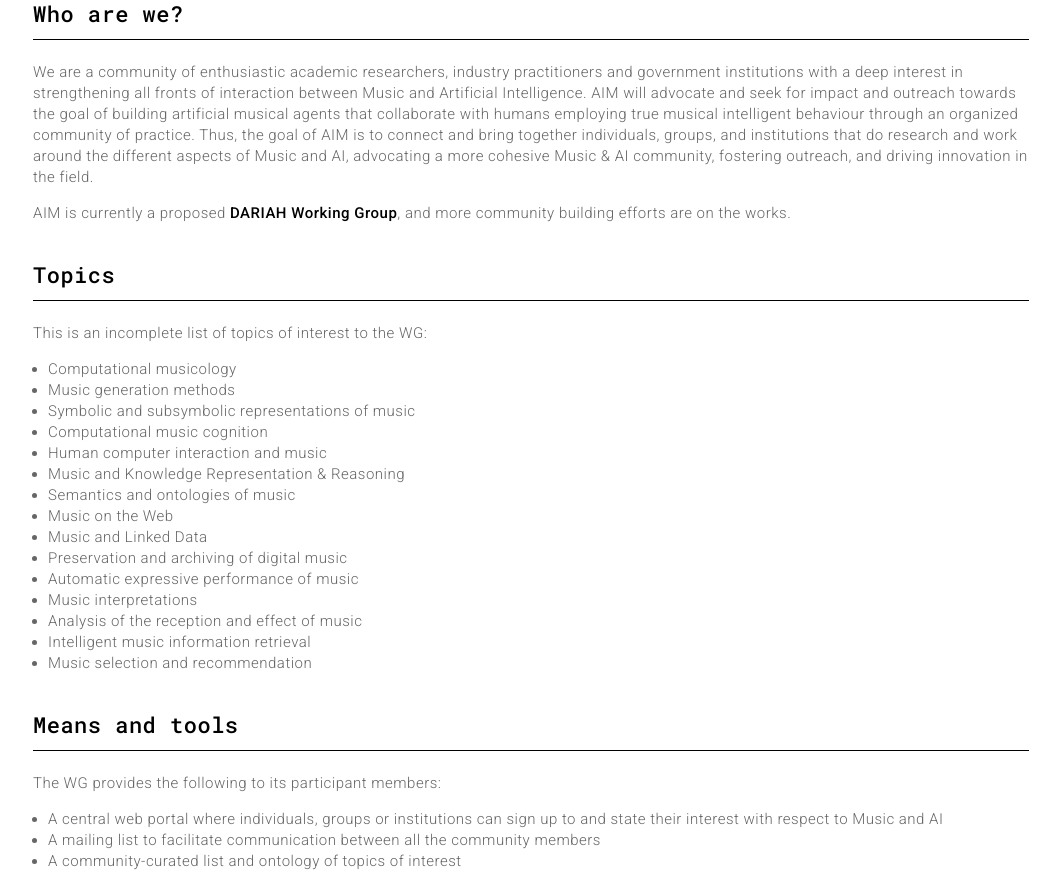
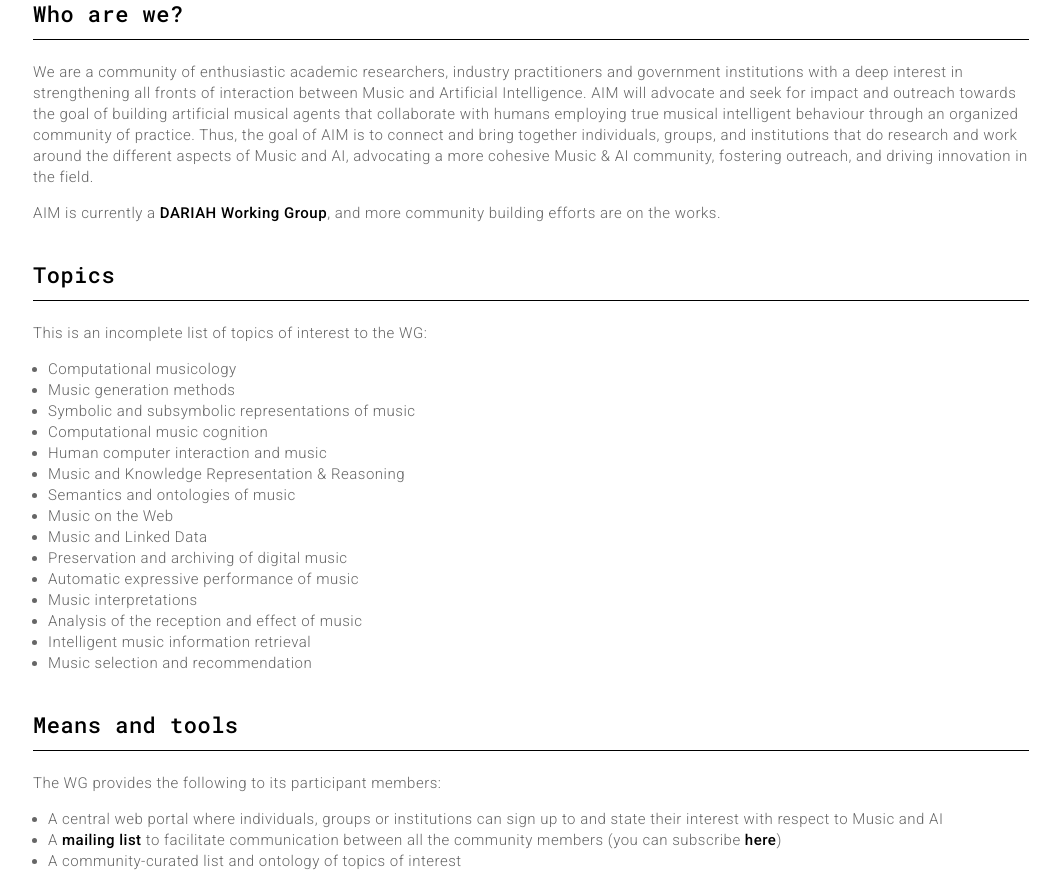
Before and after one commit to albertmeronyo/aim, a plain HTML site: page index.html in a window 1280 px wide. Shown: the part 499-1380 px from the top of the page, without its empty margins (109-1167 px from the left). Drawn offline with Linux system fonts and the light colour scheme.

Commit message:
mailing list links

```diff
--- a/index.html
+++ b/index.html
@@ -41,7 +41,7 @@
         <h3 id="who-are-we-">Who are we?</h3>
         <p>We are a community of enthusiastic academic researchers, industry practitioners and government institutions with a deep interest in strengthening all fronts of interaction between Music and Artificial Intelligence. AIM will advocate and seek for impact and outreach towards the goal of building artificial musical agents that collaborate with humans employing true musical intelligent behaviour through an organized community of practice. Thus, the goal of AIM is to connect and bring together individuals, groups, and institutions that do research and work around the different aspects of Music and AI, advocating a more cohesive Music &amp; AI community, fostering outreach, and driving innovation in the field.</p>
 
-        <p>AIM is currently a proposed <a href="https://www.dariah.eu/activities/working-groups-list/" target="_blank">DARIAH Working Group</a>, and more community building efforts are on the works.</p>
+        <p>AIM is currently a <a href="https://www.dariah.eu/activities/working-groups-list/" target="_blank">DARIAH Working Group</a>, and more community building efforts are on the works.</p>
       </div>
     </section>
     <section>
@@ -73,7 +73,7 @@
         <p>The WG provides the following to its participant members:</p>
         <ul>
         <li>A central web portal where individuals, groups or institutions can sign up to and state their interest with respect to Music and AI</li>
-        <li>A mailing list to facilitate communication between all the community members</li>
+        <li>A <a href="https://groups.google.com/group/ai-music/">mailing list</a> to facilitate communication between all the community members (you can subscribe <a href='mailto:ai-music+subscribe@googlegroups.com'>here</a>)</li>
         <li>A community-curated list and ontology of topics of interest</li>
         </ul>
       </div>
```
